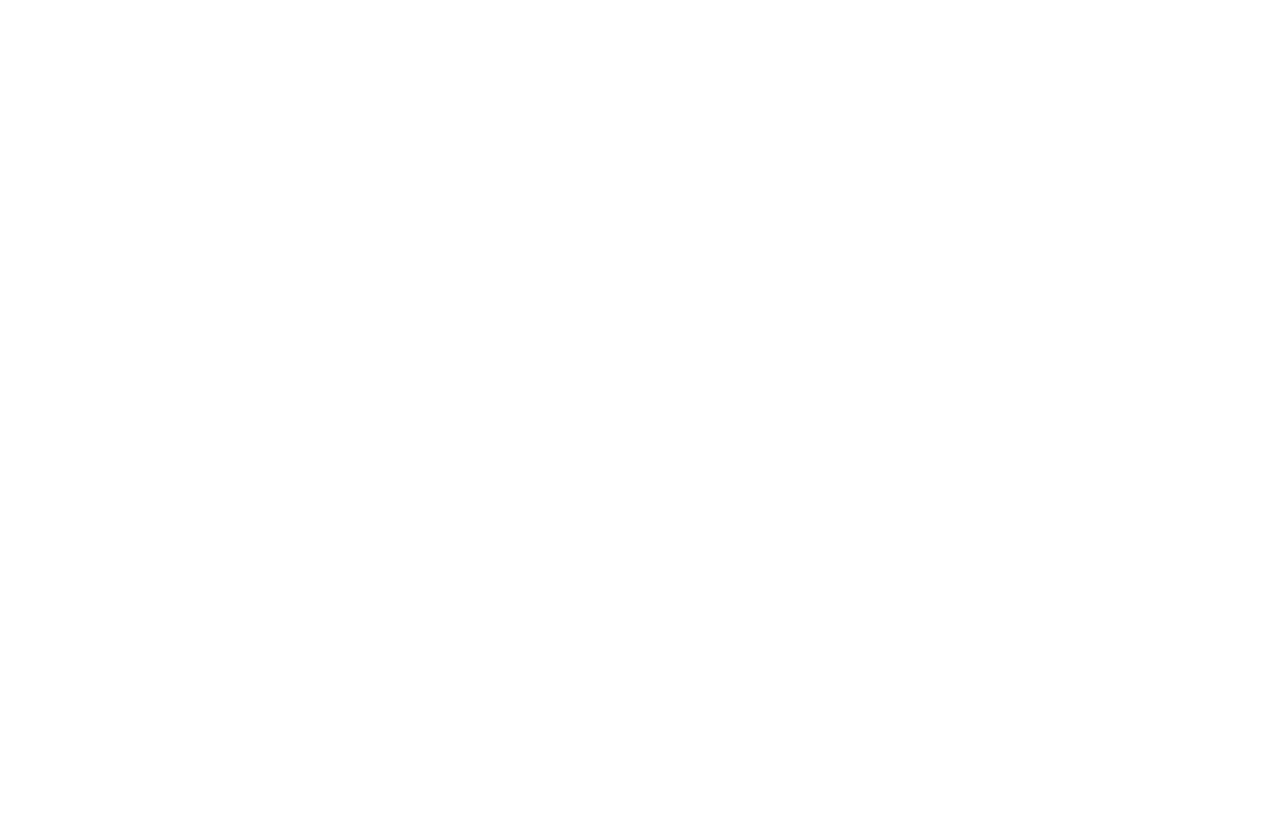
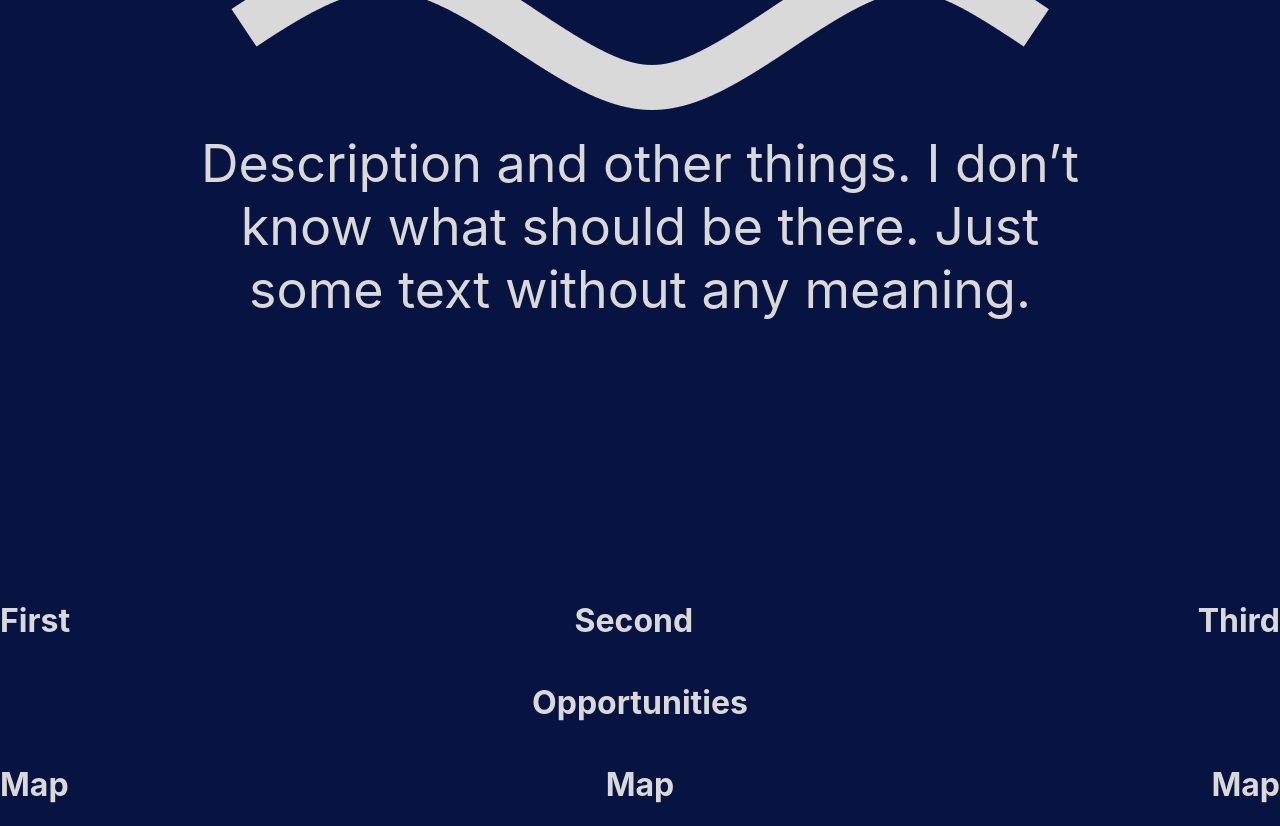
Before and after one commit to endermen2010pro/fizmathackathon, a React (Create React App) app in the folder site/client/: page / in a window 1280 px wide. Shown: the part 420-1246 px from the top of the page. Before the commit the page ends 800 px from the top, so only its background shows below. Built offline with nearby package versions, Linux system fonts and the light colour scheme; the HTML template or start-up script is replaced by a standard one.

Commit message:
HeaderHomePage

```diff
--- a/site/client/src/index.css
+++ b/site/client/src/index.css
@@ -5,6 +5,7 @@
     sans-serif;
   -webkit-font-smoothing: antialiased;
   -moz-osx-font-smoothing: grayscale;
+  background-color: #071341;
 }
 
 code {
@@ -13,7 +14,41 @@
 }
 
 
-.companyName{
+.header{
+  margin: auto;
+  align-items: center;
   text-align: center;
+  /* height: 600px; */
+  font-size: 52px;
+  max-width: 900px;
+  color:#D9D9D9;
+}
 
+.headerLine{
+  margin-top: -130px;
 }
+.paragraphHeader{
+  margin-top: -30px;
+}
+
+.firstBlock{
+  display: flex;
+  height: 1000px; /* Change margin top in header here */
+  align-items: center;
+}
+
+.info{
+  margin: auto;
+  display: flex;
+  color: #D9D9D9;
+  justify-content: space-between;
+  max-width: 1300px;
+}
+
+.navBlock{
+  margin: auto;
+  display: flex;
+  color: #D9D9D9;
+  justify-content: space-between;
+  max-width: 1300px;
+}
--- a/site/client/src/index.js
+++ b/site/client/src/index.js
@@ -7,6 +7,6 @@
 const root = ReactDOM.createRoot(document.getElementById('root'));
 root.render(
   <BrowserRouter>
-        <App />
-    </BrowserRouter>,
+      <App />
+  </BrowserRouter>,
 );
--- a/site/client/src/pages/HomePage.js
+++ b/site/client/src/pages/HomePage.js
@@ -1,12 +1,32 @@
 import { Link } from 'react-router-dom'
+import line from '../img/line.png'
 
 const HomePage = () => {
     return (
         <div>
-            <div className='companyName'>
-                <h1> lgnis </h1>
+            <div className='firstBlock'>
+                <div className='header'>
+                    <h1> lgnis </h1>
+                    <img src={line} alt="" className='headerLine'/>
+                    <p className='paragraphHeader'>Description and other things. I don’t know what should be there. Just some text without any meaning.</p>
+                </div>
+            </div>
+            <div className='SecondBlock'>
+                <div className='info'>
+                    <h1>First</h1>
+                    <h1>Second</h1>
+                    <h1>Third</h1>
+                </div>
+                <h1 style={{"textAlign":"center", "color":"#D9D9D9"}}>Opportunities</h1>
+                <div className='navBlock'>
+
+                    <h1>Map</h1>
+                    <h1>Map</h1>
+                    <h1>Map</h1>
+                </div>
             </div>
         </div>
+
     )
 }
 
```
Also changed, not shown: site/client/src/img/line.png (added).
